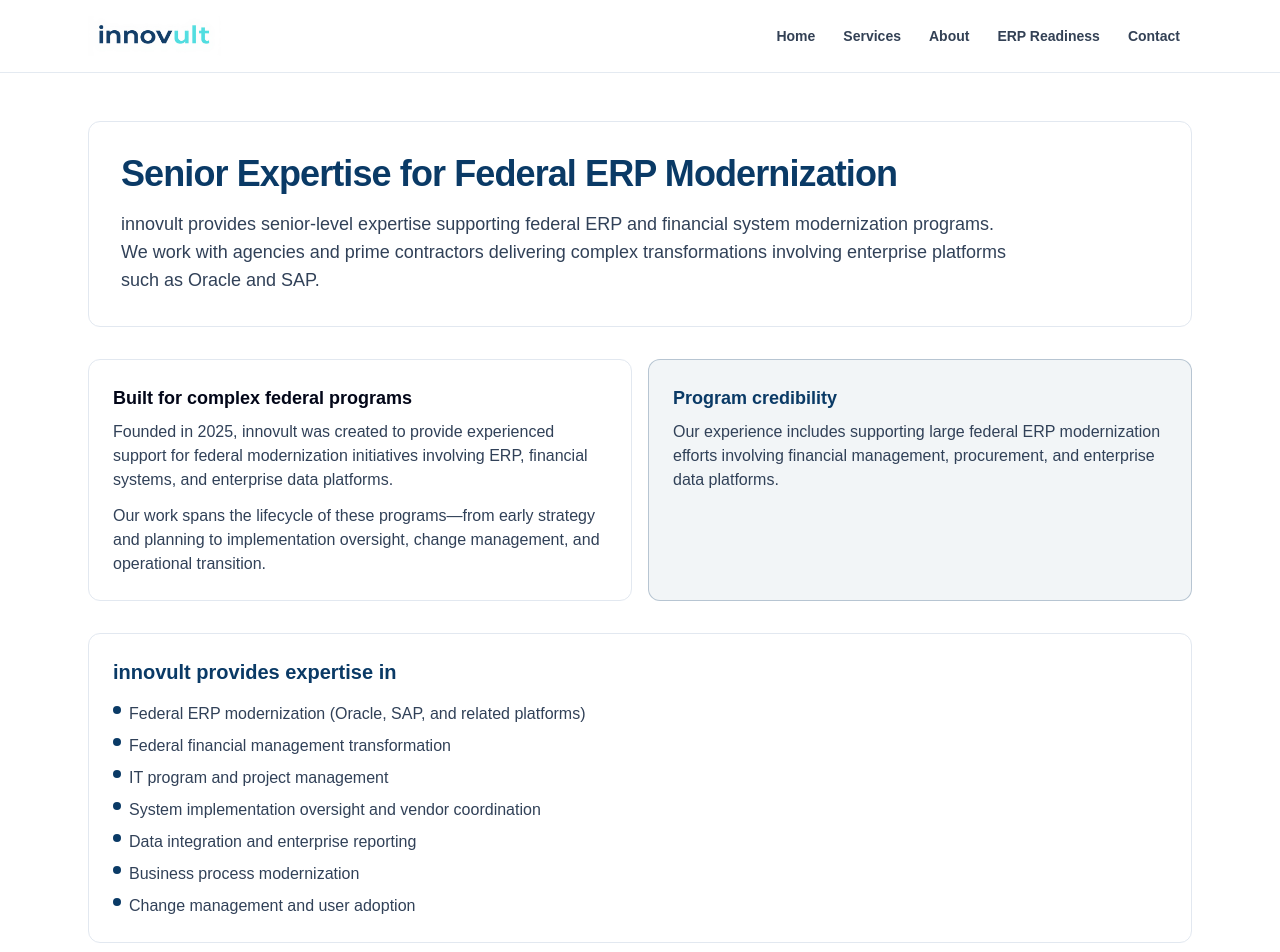
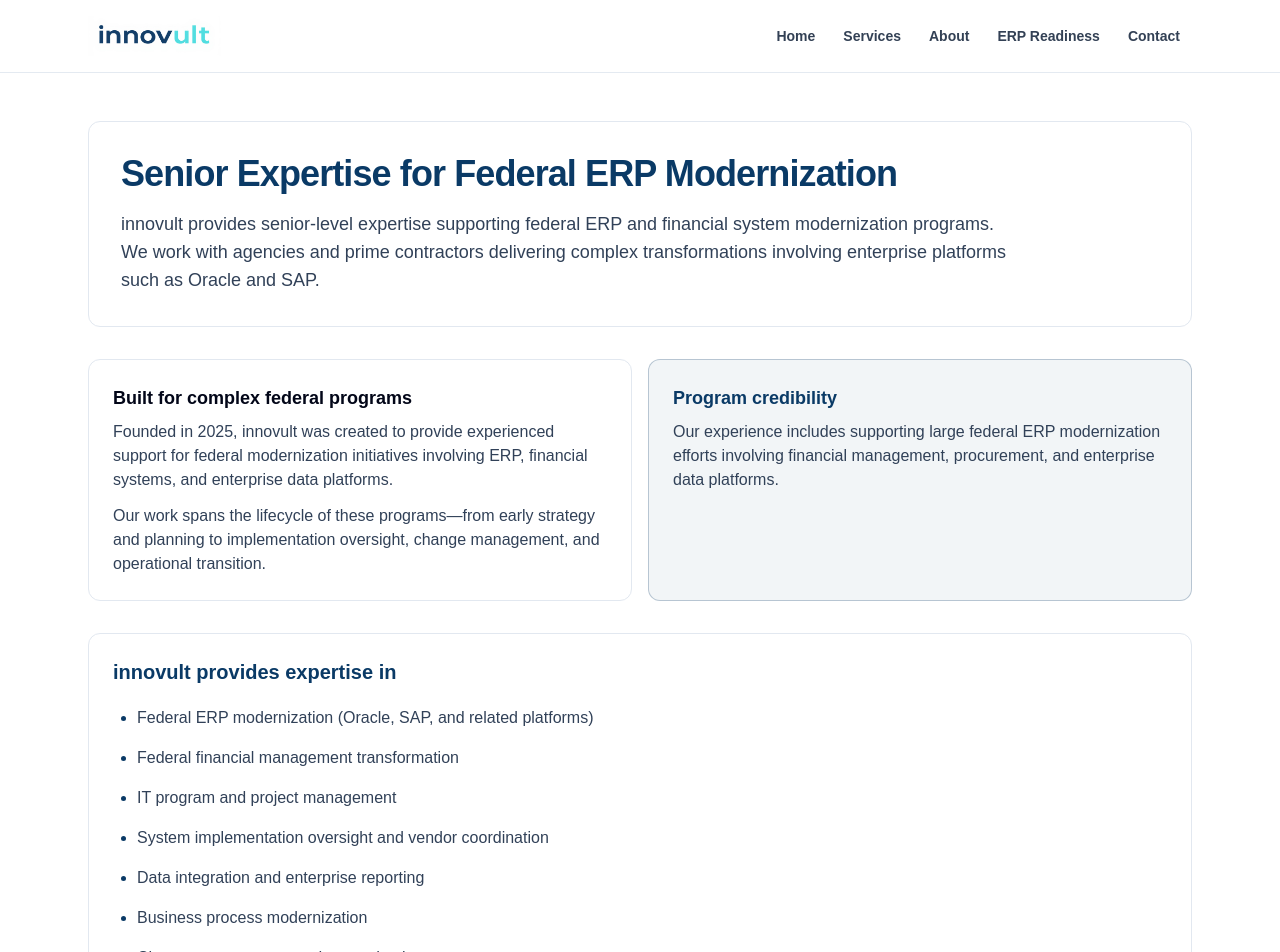
Before and after one commit to jtimbers3/innovult-site, a Next.js app in the folder innovult-site/: page /about in a window 1280 px wide. Shown: the top 952 px of the page. Built offline with nearby package versions, Linux system fonts and the light colour scheme.

Commit message:
Standardize About page bullets with uniform list styling

```diff
--- a/innovult-site/src/app/about/page.tsx
+++ b/innovult-site/src/app/about/page.tsx
@@ -46,11 +46,10 @@
 
       <section className="rounded-xl border border-slate-200 bg-white p-6">
         <h2 className="text-xl font-semibold text-[#0A3A66]">innovult provides expertise in</h2>
-        <ul className="mt-4 space-y-2 text-slate-700">
+        <ul className="mt-4 list-disc space-y-2 pl-6 text-slate-700 marker:text-[#0A3A66]">
           {expertise.map((item) => (
-            <li key={item} className="flex items-start gap-2">
-              <span className="mt-1 h-2 w-2 rounded-full bg-[#0A3A66]" aria-hidden />
-              <span>{item}</span>
+            <li key={item} className="leading-8">
+              {item}
             </li>
           ))}
         </ul>
```
